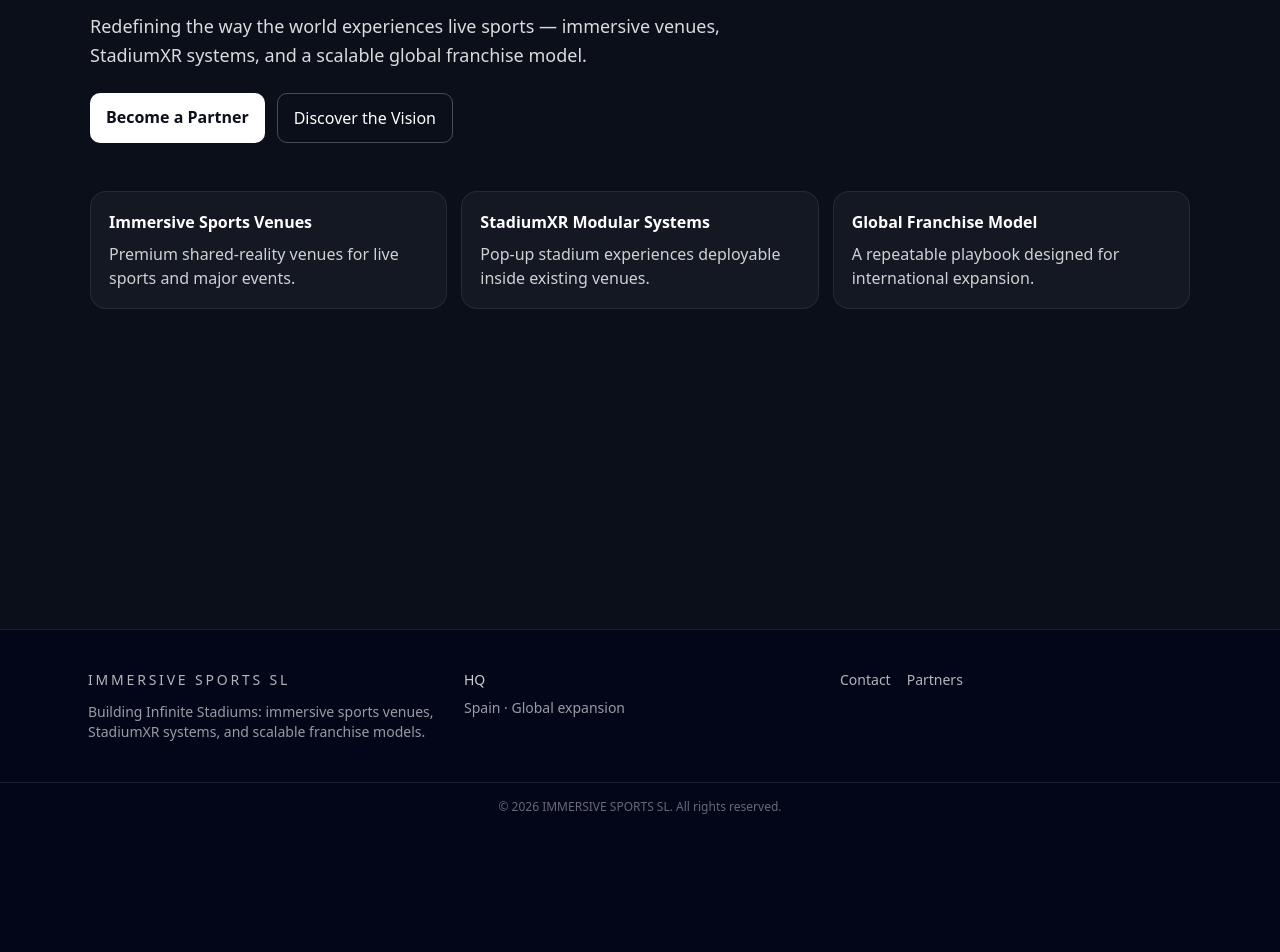
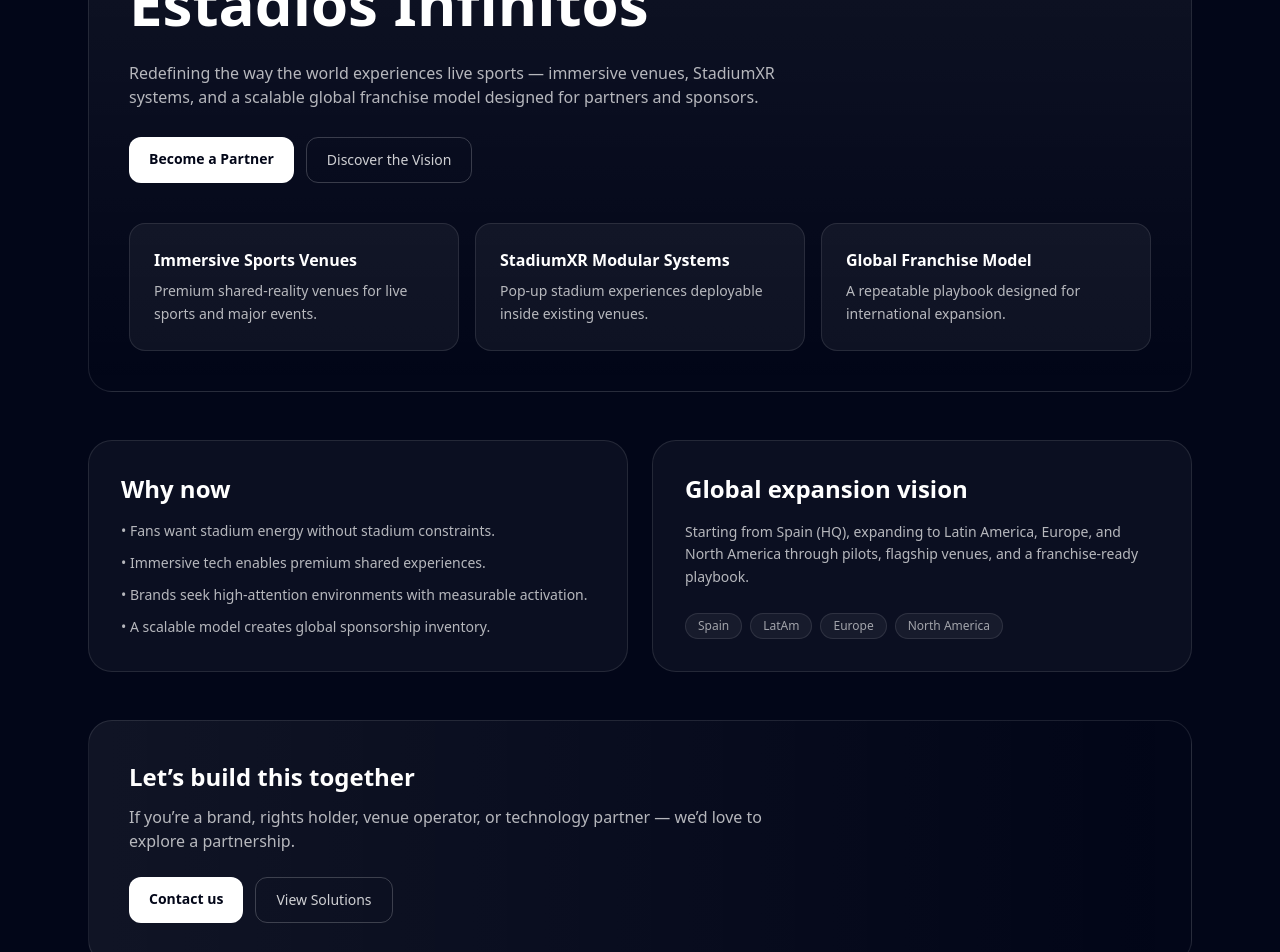
Before and after one commit to felipebarquin/barinmersivo, a Next.js app: page / in a window 1280 px wide. Shown: the part 240-1192 px from the top of the page. Before the commit the page ends 1071 px from the top, so only its background shows below. Built offline with nearby package versions, Linux system fonts and the light colour scheme.

Commit message:
Rebuild homepage with Tailwind (corporate)

```diff
--- a/app/page.tsx
+++ b/app/page.tsx
@@ -1,42 +1,112 @@
+import Link from "next/link";
+
+const cards = [
+  {
+    title: "Immersive Sports Venues",
+    desc: "Premium shared-reality venues for live sports and major events.",
+  },
+  {
+    title: "StadiumXR Modular Systems",
+    desc: "Pop-up stadium experiences deployable inside existing venues.",
+  },
+  {
+    title: "Global Franchise Model",
+    desc: "A repeatable playbook designed for international expansion.",
+  },
+];
+
 export default function Home() {
   return (
-    <main style={{ minHeight: "100vh", padding: "72px 24px", background: "#0B0F19", color: "white" }}>
-      <div style={{ maxWidth: 1100, margin: "0 auto" }}>
-        <div style={{ opacity: 0.8, letterSpacing: "0.12em", textTransform: "uppercase", fontSize: 12 }}>
-          IMMERSIVE SPORTS SL · Spain HQ
+    <main className="mx-auto max-w-6xl px-6 py-16">
+      <section className="rounded-3xl border border-white/10 bg-gradient-to-b from-white/6 to-transparent p-10">
+        <div className="text-xs tracking-[0.22em] text-white/60">
+          IMMERSIVE SPORTS SL · SPAIN HQ
         </div>
 
-        <h1 style={{ fontSize: 56, lineHeight: 1.05, marginTop: 18 }}>
+        <h1 className="mt-4 text-4xl font-semibold leading-tight md:text-6xl">
           Estadios Infinitos
         </h1>
 
-        <p style={{ fontSize: 18, lineHeight: 1.6, marginTop: 16, maxWidth: 720, color: "rgba(255,255,255,0.85)" }}>
-          Redefining the way the world experiences live sports — immersive venues, StadiumXR systems,
-          and a scalable global franchise model.
+        <p className="mt-5 max-w-2xl text-white/70">
+          Redefining the way the world experiences live sports — immersive venues, StadiumXR
+          systems, and a scalable global franchise model designed for partners and sponsors.
         </p>
 
-        <div style={{ display: "flex", gap: 12, marginTop: 24, flexWrap: "wrap" }}>
-          <a href="/partners" style={{ background: "white", color: "#0B0F19", padding: "12px 16px", borderRadius: 10, fontWeight: 600 }}>
+        <div className="mt-7 flex flex-wrap gap-3">
+          <Link
+            href="/partners"
+            className="rounded-xl bg-white px-5 py-3 text-sm font-semibold text-slate-950 hover:bg-white/90"
+          >
             Become a Partner
-          </a>
-          <a href="/infinite-stadiums" style={{ border: "1px solid rgba(255,255,255,0.25)", padding: "12px 16px", borderRadius: 10 }}>
+          </Link>
+          <Link
+            href="/infinite-stadiums"
+            className="rounded-xl border border-white/20 px-5 py-3 text-sm text-white/80 hover:border-white/35 hover:text-white"
+          >
             Discover the Vision
-          </a>
+          </Link>
         </div>
 
-        <div style={{ display: "grid", gap: 14, gridTemplateColumns: "repeat(auto-fit, minmax(240px, 1fr))", marginTop: 48 }}>
-          {[
-            { title: "Immersive Sports Venues", desc: "Premium shared-reality venues for live sports and major events." },
-            { title: "StadiumXR Modular Systems", desc: "Pop-up stadium experiences deployable inside existing venues." },
-            { title: "Global Franchise Model", desc: "A repeatable playbook designed for international expansion." },
-          ].map((c) => (
-            <div key={c.title} style={{ padding: 18, borderRadius: 16, background: "rgba(255,255,255,0.04)", border: "1px solid rgba(255,255,255,0.08)" }}>
-              <div style={{ fontWeight: 700 }}>{c.title}</div>
-              <div style={{ marginTop: 8, color: "rgba(255,255,255,0.8)", lineHeight: 1.5 }}>{c.desc}</div>
+        <div className="mt-10 grid gap-4 md:grid-cols-3">
+          {cards.map((c) => (
+            <div
+              key={c.title}
+              className="rounded-2xl border border-white/10 bg-white/5 p-6"
+            >
+              <div className="text-base font-semibold">{c.title}</div>
+              <div className="mt-2 text-sm leading-relaxed text-white/70">{c.desc}</div>
             </div>
           ))}
         </div>
-      </div>
+      </section>
+
+      <section className="mt-12 grid gap-6 md:grid-cols-2">
+        <div className="rounded-3xl border border-white/10 bg-white/4 p-8">
+          <h2 className="text-2xl font-semibold">Why now</h2>
+          <ul className="mt-4 space-y-3 text-sm text-white/70">
+            <li>• Fans want stadium energy without stadium constraints.</li>
+            <li>• Immersive tech enables premium shared experiences.</li>
+            <li>• Brands seek high-attention environments with measurable activation.</li>
+            <li>• A scalable model creates global sponsorship inventory.</li>
+          </ul>
+        </div>
+
+        <div className="rounded-3xl border border-white/10 bg-white/4 p-8">
+          <h2 className="text-2xl font-semibold">Global expansion vision</h2>
+          <p className="mt-4 text-sm leading-relaxed text-white/70">
+            Starting from Spain (HQ), expanding to Latin America, Europe, and North America through
+            pilots, flagship venues, and a franchise-ready playbook.
+          </p>
+          <div className="mt-6 flex flex-wrap gap-2 text-xs text-white/60">
+            {["Spain", "LatAm", "Europe", "North America"].map((t) => (
+              <span key={t} className="rounded-full border border-white/10 bg-white/5 px-3 py-1">
+                {t}
+              </span>
+            ))}
+          </div>
+        </div>
+      </section>
+
+      <section className="mt-12 rounded-3xl border border-white/10 bg-gradient-to-r from-white/6 to-transparent p-10">
+        <h2 className="text-2xl font-semibold">Let’s build this together</h2>
+        <p className="mt-3 max-w-2xl text-white/70">
+          If you’re a brand, rights holder, venue operator, or technology partner — we’d love to explore a partnership.
+        </p>
+        <div className="mt-6 flex flex-wrap gap-3">
+          <Link
+            href="/contact"
+            className="rounded-xl bg-white px-5 py-3 text-sm font-semibold text-slate-950 hover:bg-white/90"
+          >
+            Contact us
+          </Link>
+          <Link
+            href="/solutions"
+            className="rounded-xl border border-white/20 px-5 py-3 text-sm text-white/80 hover:border-white/35 hover:text-white"
+          >
+            View Solutions
+          </Link>
+        </div>
+      </section>
     </main>
   );
 }
```
